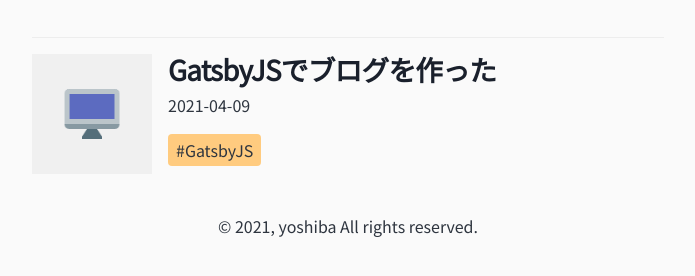
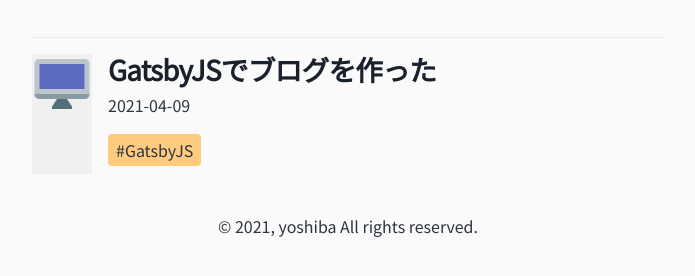
Before and after one commit to yosh1ba/buildnote, a Gatsby site: page / in a window 1280 px wide. Shown: the part 278-554 px from the top of the page, without its empty margins (292-987 px from the left). Built offline with nearby package versions, Linux system fonts and the light colour scheme; Gatsby itself is replaced by a stand-in of ours.

Commit message:
fix: アイキャッチのレイアウトが崩れる問題対応

```diff
--- a/src/components/post.module.scss
+++ b/src/components/post.module.scss
@@ -19,18 +19,18 @@
 }
 
 .thumbnail{
-  width: 120px;
-  height: 120px;
+  // width: 120px;
+  // height: 120px;
   background-color: var(--color-background-thin);
   margin-right: var(--spacing-4);
 }
 
 .thumbnailIcon{
   position: relative;
-  width: 50%;
-  top: 50%;
-  left: 50%;
-  transform: translate(-50%, -50%);
+  // width: 50%;
+  // top: 50%;
+  // left: 50%;
+  // transform: translate(-50%, -50%);
 }
 
 .icon-image {
```
